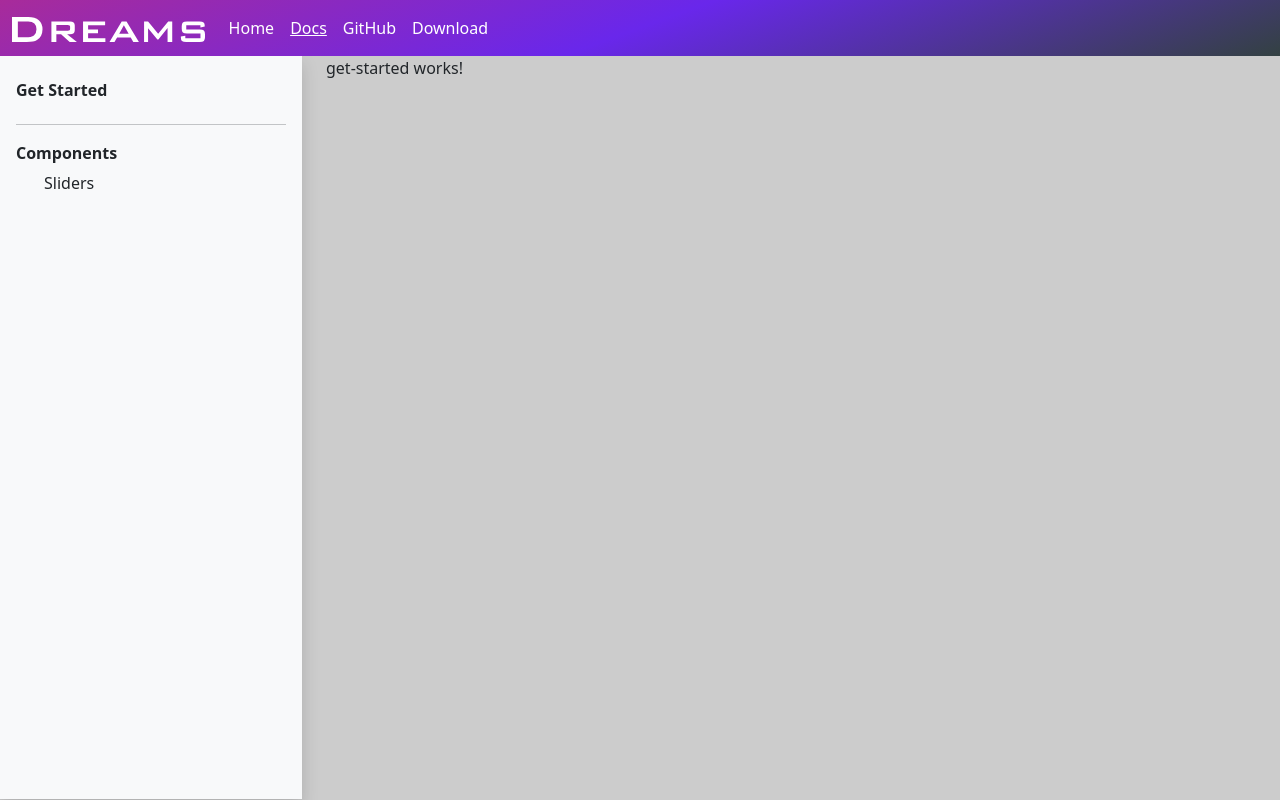
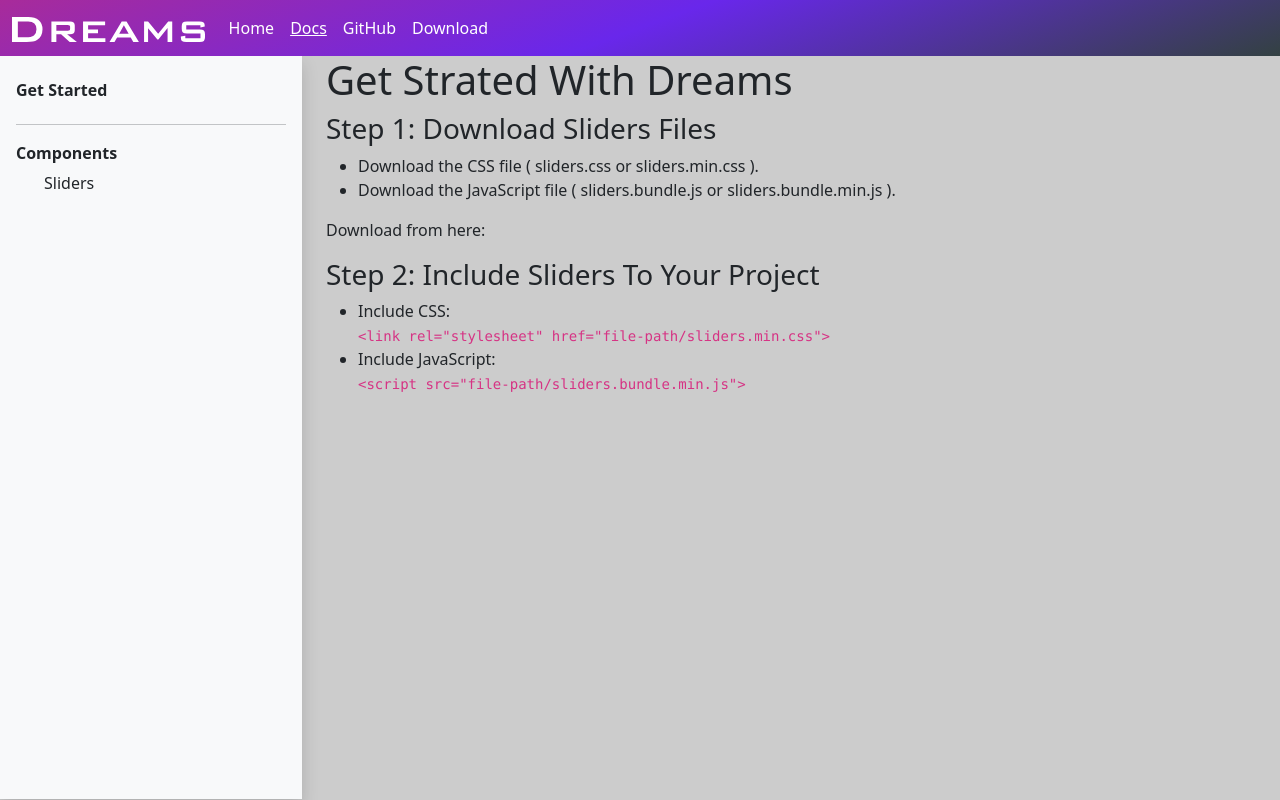
Before and after one commit to MohammedAdel224/dreams, an Angular app: page /docs/get-started in a window 1280 px wide. Built offline with nearby package versions, Linux system fonts and the light colour scheme.

Commit message:
add use steps

```diff
--- a/src/app/docs/get-started/get-started.component.html
+++ b/src/app/docs/get-started/get-started.component.html
@@ -1 +1,27 @@
-<p>get-started works!</p>
+<main>
+    <h1>Get Strated With Dreams</h1>
+    <div class="step">
+        <h3>Step 1: Download Sliders Files</h3>
+        <ul>
+            <li>Download the CSS file ( <span class="highlight">sliders.css</span> or <span class="highlight">sliders.min.css</span> ).</li>
+            <li>Download the JavaScript file ( <span class="highlight">sliders.bundle.js</span> or <span class="highlight">sliders.bundle.min.js</span> ).</li>
+        </ul>
+        <div class="download-link">
+            <p>Download from here:</p>
+            <a href="#"></a>
+        </div>
+    </div>
+    <div class="step">
+        <h3>Step 2: Include Sliders To Your Project</h3>
+        <ul>
+            <li>
+                Include CSS: <br>
+                <code>&lt;link rel="stylesheet" href="file-path/sliders.min.css"&gt;</code>
+            </li>
+            <li>
+                Include JavaScript: <br>
+                <code>&lt;script src="file-path/sliders.bundle.min.js"&gt;</code>
+            </li>
+        </ul>
+    </div>
+</main>
```
